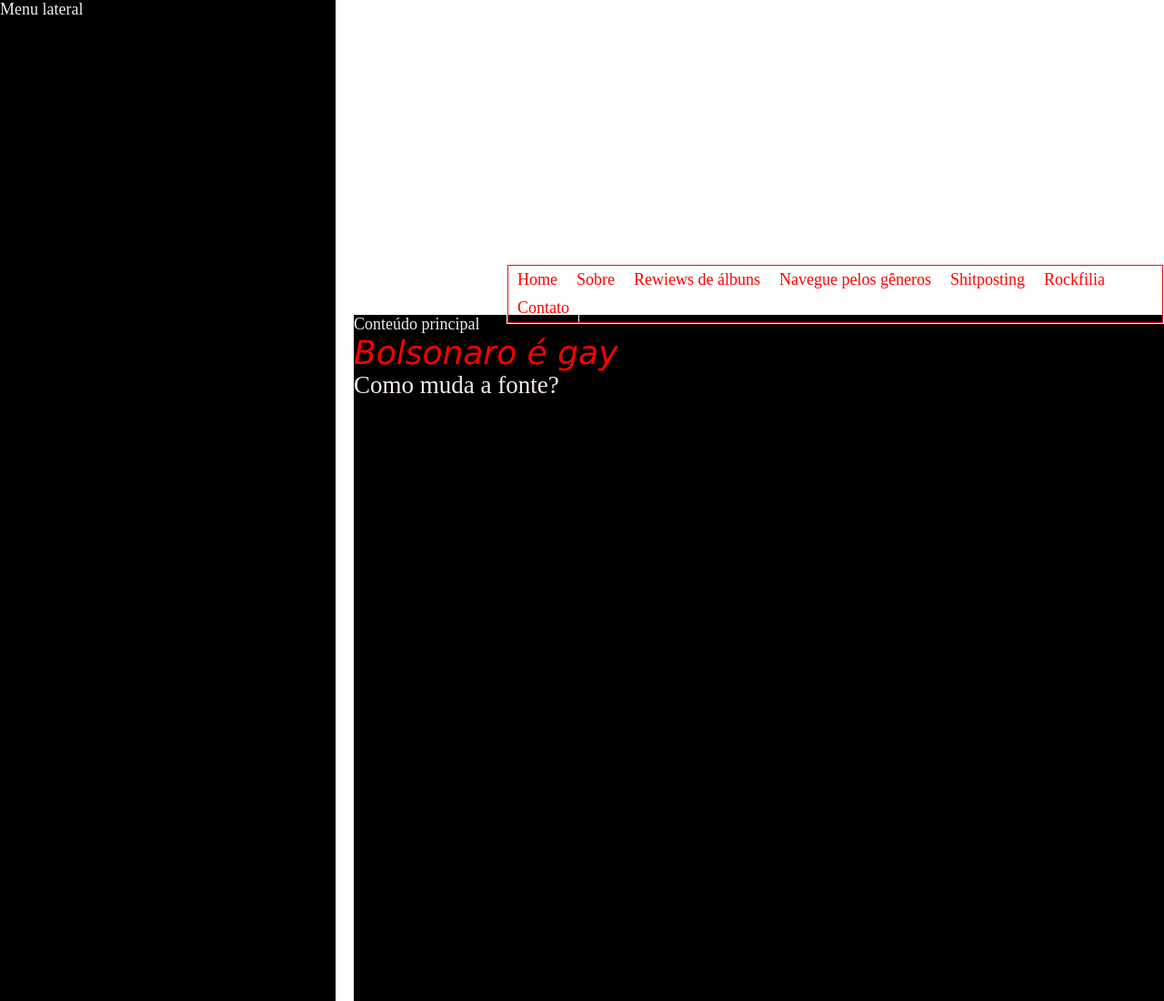
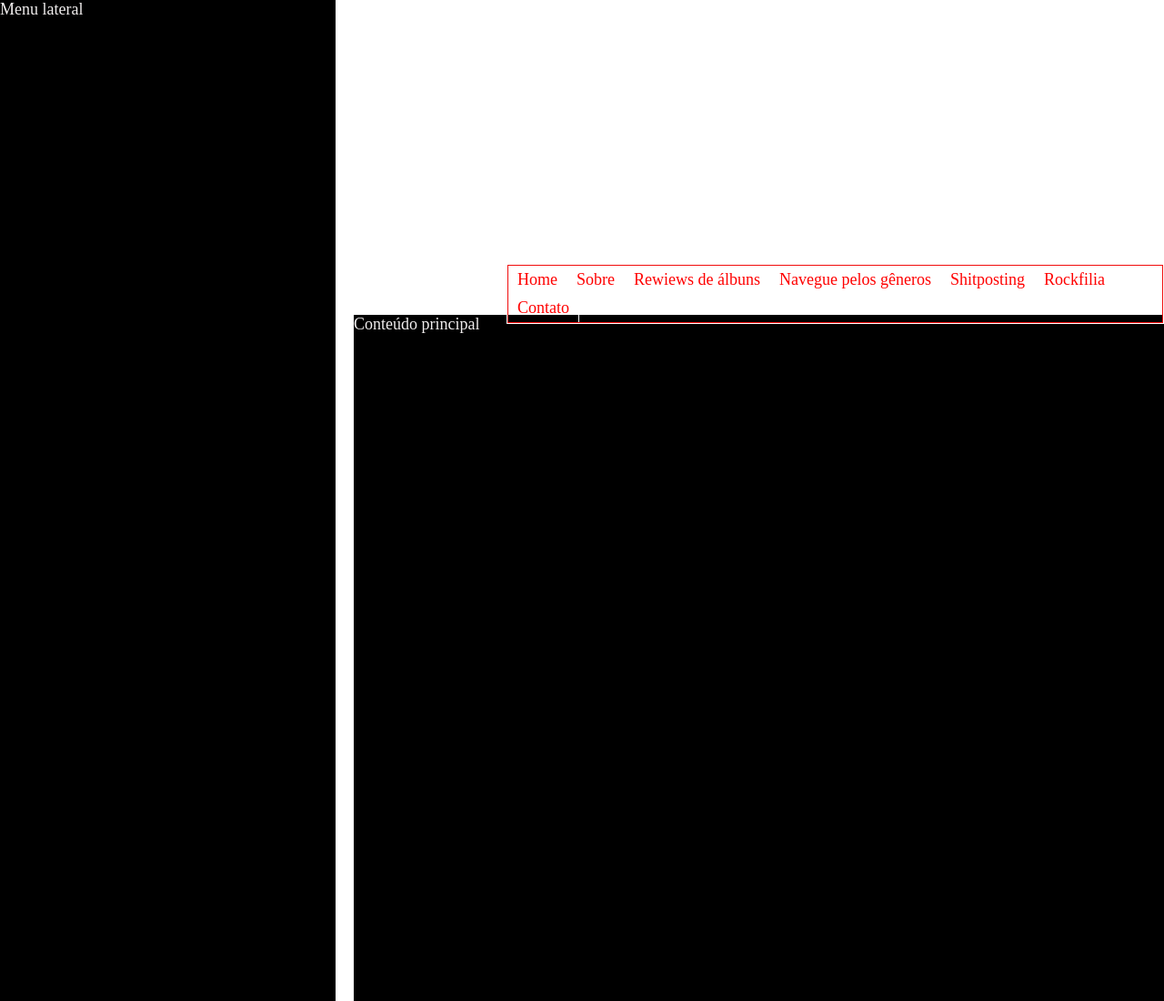
Before and after one commit to PatriciaDamasceno883/Shitmetal-site, a plain HTML site: page Shitmetal site/index.html in a window 1280 px wide. Shown: the top 1100 px of the page at 91% size. Drawn offline with Linux system fonts and the light colour scheme.

Commit message:
Update index.html

```diff
--- a/Shitmetal site/index.html
+++ b/Shitmetal site/index.html
@@ -82,8 +82,7 @@
 
 <!--Conteúdo principal começo-->
 <main class="o-main">Conteúdo principal
-    <h1>Bolsonaro é gay</h1>
-    <h2>Como muda a fonte?</h2>
+
 </main>
 <!--Conteúdo principal final-->
 
```
